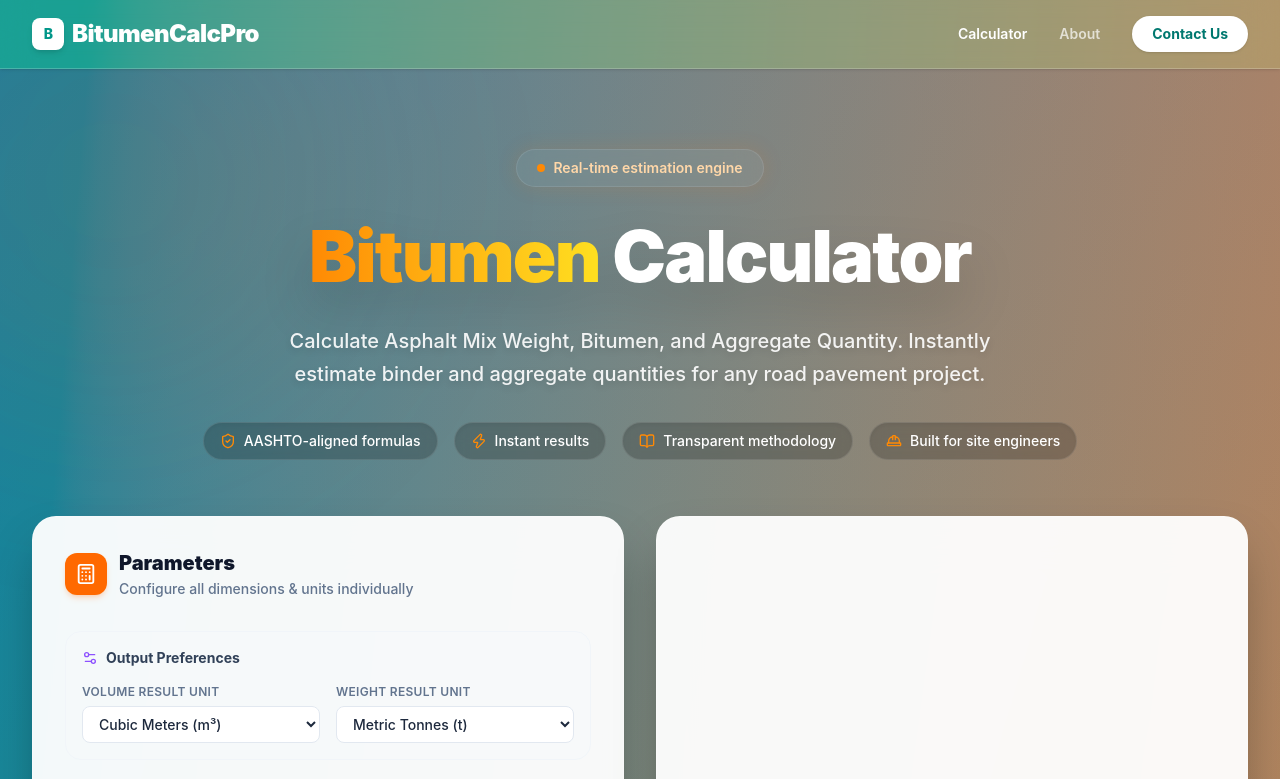
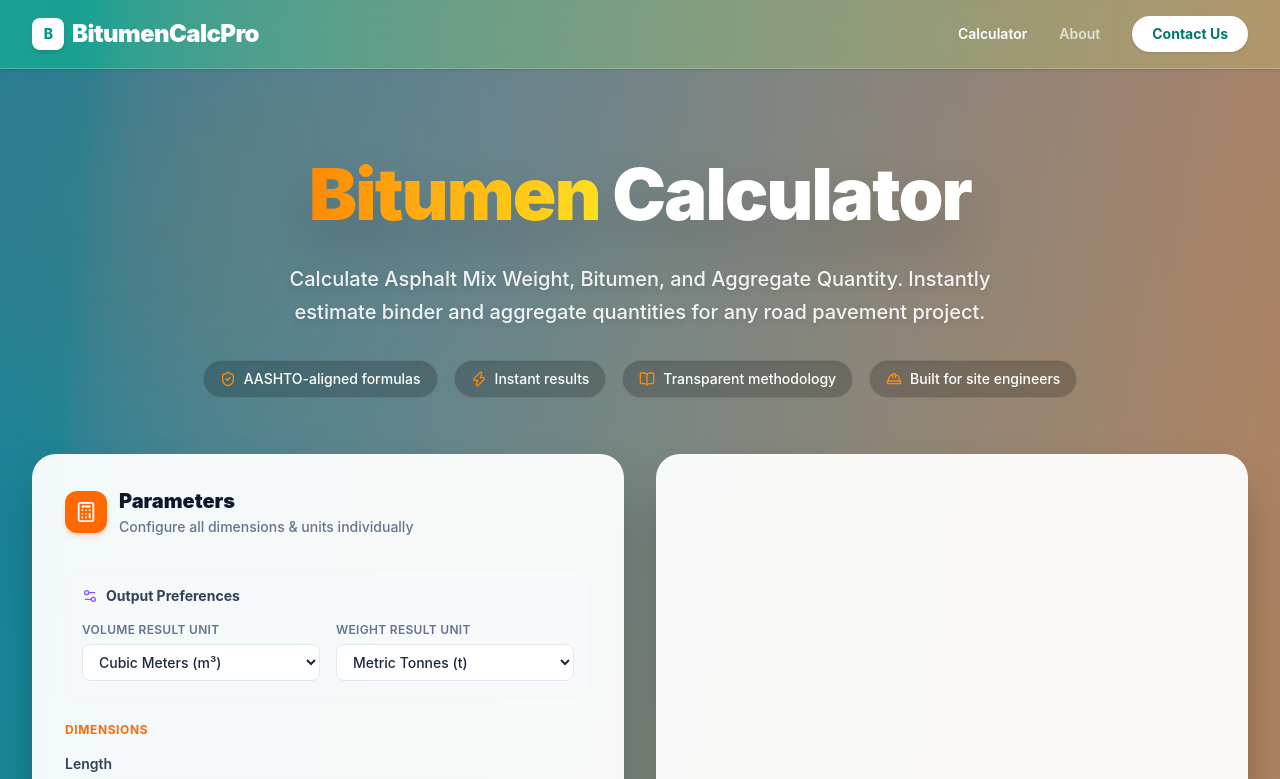
Before and after one commit to saadmalik298j-crypto/Bitumencalpro, a Next.js app: page / in a window 1280 px wide. Shown: the top 779 px of the page. Built offline with nearby package versions, Linux system fonts and the light colour scheme.

Commit message:
Your commit

```diff
--- a/app/page.tsx
+++ b/app/page.tsx
@@ -176,15 +176,7 @@ export default function Home() {
         <div className="absolute -bottom-32 -right-32 w-[480px] h-[480px] rounded-full bg-teal-500/20 blur-[100px] pointer-events-none" />
 
         <div id="calculator" className="relative z-10 max-w-7xl mx-auto px-4 sm:px-6 lg:px-8">
-          <div className="flex justify-center mb-6">
-            <div className="inline-flex items-center gap-2 px-5 py-2 rounded-full bg-white/5 border border-white/10 text-orange-200 text-sm font-semibold backdrop-blur-md shadow-[0_0_20px_rgba(249,115,22,0.15)]">
-              <span className="relative flex h-2 w-2">
-                <span className="animate-ping absolute inline-flex h-full w-full rounded-full bg-orange-400 opacity-75" />
-                <span className="relative inline-flex rounded-full h-2 w-2 bg-orange-400" />
-              </span>
-              Real-time estimation engine
-            </div>
-          </div>
+
 
           <h1 className="text-center text-4xl sm:text-5xl md:text-7xl font-black tracking-tight mb-6 leading-tight drop-shadow-2xl">
             <span className="bg-gradient-to-r from-orange-400 to-yellow-300 bg-clip-text text-transparent">Bitumen</span> <span className="text-white">Calculator</span>
```
